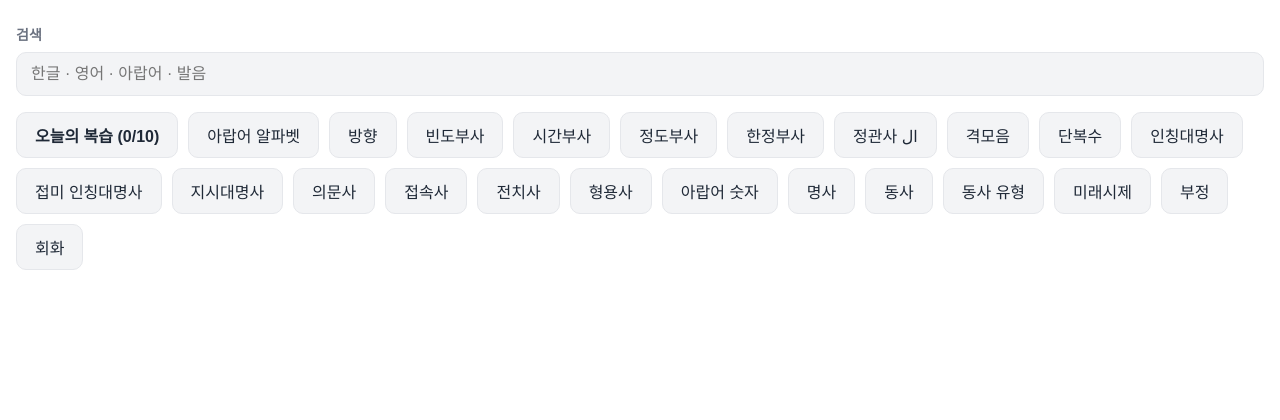
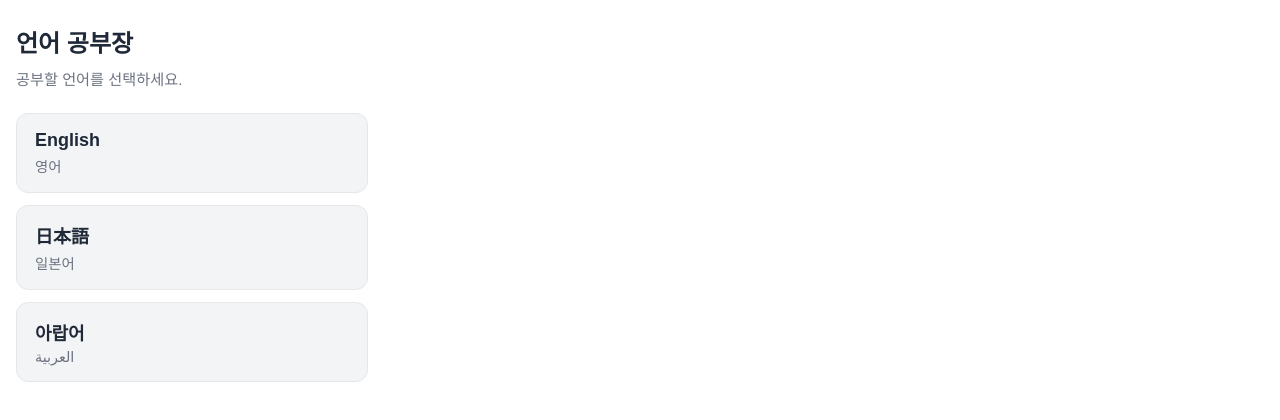
Before and after one commit to pangdungi/arabic-study-notebook, a React (Vite) app: page / in a window 1280 px wide. Shown: the top 420 px of the page. Built offline with nearby package versions, Linux system fonts and the light colour scheme.

Commit message:
메인에 언어 선택을 두고 아랍어는 기존 공부장을 연결한다.
영어·일본어는 빈 화면만 두고 앱 이름을 언어 공부장으로 바꾼다.

Co-authored-by: Cursor <cursoragent@cursor.com>

```diff
--- a/index.html
+++ b/index.html
@@ -5,7 +5,7 @@
     <meta name="viewport" content="width=device-width, initial-scale=1.0" />
     <meta name="theme-color" content="#ffffff" />
     <meta name="apple-mobile-web-app-capable" content="yes" />
-    <meta name="apple-mobile-web-app-title" content="아랍어 공부장" />
+    <meta name="apple-mobile-web-app-title" content="언어 공부장" />
     <link rel="manifest" href="/manifest.webmanifest" />
     <link rel="apple-touch-icon" href="/icon.svg" />
     <link rel="preconnect" href="https://fonts.googleapis.com" />
@@ -14,7 +14,7 @@
       href="https://fonts.googleapis.com/css2?family=Noto+Naskh+Arabic:wght@400;700&display=swap"
       rel="stylesheet"
     />
-    <title>아랍어 공부장</title>
+    <title>언어 공부장</title>
   </head>
   <body>
     <div id="root"></div>
--- a/src/App.tsx
+++ b/src/App.tsx
@@ -1,5 +1,24 @@
+import { useState } from 'react'
+import { getStudyLanguage, type StudyLanguageId } from './lib/studyLanguages'
+import { EmptyLanguagePage } from './pages/EmptyLanguagePage'
+import { LanguageHomePage } from './pages/LanguageHomePage'
 import { StudyPage } from './pages/StudyPage'
 
 export default function App() {
-  return <StudyPage />
+  const [languageId, setLanguageId] = useState<StudyLanguageId | null>(null)
+
+  if (languageId === null) {
+    return <LanguageHomePage onSelect={setLanguageId} />
+  }
+
+  if (languageId === 'ar') {
+    return <StudyPage onExitToLanguages={() => setLanguageId(null)} />
+  }
+
+  const language = getStudyLanguage(languageId)
+  if (!language) {
+    return <LanguageHomePage onSelect={setLanguageId} />
+  }
+
+  return <EmptyLanguagePage language={language} onBack={() => setLanguageId(null)} />
 }
--- a/src/index.css
+++ b/src/index.css
@@ -169,6 +169,99 @@ body {
   font-weight: 600;
 }
 
+.study-nav-btn--languages {
+  width: auto;
+  margin-bottom: 12px;
+  font-size: 0.9375rem;
+}
+
+.language-home__header {
+  margin-bottom: 24px;
+}
+
+.language-home__title {
+  margin: 0 0 8px;
+  font-size: 1.5rem;
+  font-weight: 700;
+}
+
+.language-home__lead {
+  margin: 0;
+  color: #6b7280;
+  font-size: 0.95rem;
+}
+
+.language-home__nav {
+  display: grid;
+  gap: 12px;
+  max-width: 22rem;
+}
+
+.language-home__btn {
+  appearance: none;
+  display: flex;
+  flex-direction: column;
+  align-items: flex-start;
+  gap: 4px;
+  width: 100%;
+  border: 1px solid var(--btn-border);
+  border-radius: 12px;
+  background: var(--btn-bg);
+  color: var(--text);
+  padding: 16px 18px;
+  font: inherit;
+  cursor: pointer;
+  text-align: left;
+}
+
+.language-home__btn:hover {
+  background: var(--btn-hover-bg);
+}
+
+.language-home__btn-title {
+  font-size: 1.125rem;
+  font-weight: 600;
+}
+
+.language-home__btn-sub {
+  font-size: 0.9rem;
+  color: #6b7280;
+}
+
+.language-shell__header {
+  margin-bottom: 20px;
+}
+
+.language-shell__title {
+  margin: 12px 0 4px;
+  font-size: 1.375rem;
+  font-weight: 700;
+}
+
+.language-shell__sub {
+  margin: 0;
+  color: #6b7280;
+  font-size: 0.95rem;
+}
+
+.language-empty {
+  padding: 20px 16px;
+  border: 1px dashed var(--btn-border);
+  border-radius: 12px;
+  background: #fafafa;
+}
+
+.language-empty__text {
+  margin: 0;
+  font-weight: 600;
+}
+
+.language-empty__hint {
+  margin: 8px 0 0;
+  font-size: 0.9rem;
+  color: #6b7280;
+}
+
 .daily-review-intro {
   margin-bottom: 16px;
   padding: 16px;
--- /dev/null
+++ b/src/lib/studyLanguages.ts
@@ -0,0 +1,17 @@
+export type StudyLanguageId = 'en' | 'ja' | 'ar'
+
+export type StudyLanguage = {
+  id: StudyLanguageId
+  title: string
+  subtitle: string
+}
+
+export const studyLanguages: StudyLanguage[] = [
+  { id: 'en', title: 'English', subtitle: '영어' },
+  { id: 'ja', title: '日本語', subtitle: '일본어' },
+  { id: 'ar', title: '아랍어', subtitle: 'العربية' },
+]
+
+export function getStudyLanguage(id: StudyLanguageId): StudyLanguage | undefined {
+  return studyLanguages.find((language) => language.id === id)
+}
--- /dev/null
+++ b/src/pages/EmptyLanguagePage.tsx
@@ -0,0 +1,25 @@
+import type { StudyLanguage } from '../lib/studyLanguages'
+
+type EmptyLanguagePageProps = {
+  language: StudyLanguage
+  onBack: () => void
+}
+
+export function EmptyLanguagePage({ language, onBack }: EmptyLanguagePageProps) {
+  return (
+    <main className="study-page language-shell">
+      <header className="language-shell__header">
+        <button type="button" className="study-nav-btn" onClick={onBack}>
+          언어 선택
+        </button>
+        <h1 className="language-shell__title">{language.title}</h1>
+        <p className="language-shell__sub">{language.subtitle}</p>
+      </header>
+
+      <div className="language-empty">
+        <p className="language-empty__text">아직 정리된 학습 내용이 없습니다.</p>
+        <p className="language-empty__hint">덱을 추가하면 이 화면에 메뉴가 나타납니다.</p>
+      </div>
+    </main>
+  )
+}
--- /dev/null
+++ b/src/pages/LanguageHomePage.tsx
@@ -0,0 +1,31 @@
+import { studyLanguages, type StudyLanguageId } from '../lib/studyLanguages'
+
+type LanguageHomePageProps = {
+  onSelect: (id: StudyLanguageId) => void
+}
+
+export function LanguageHomePage({ onSelect }: LanguageHomePageProps) {
+  return (
+    <main className="study-page language-home">
+      <header className="language-home__header">
+        <h1 className="language-home__title">언어 공부장</h1>
+        <p className="language-home__lead">공부할 언어를 선택하세요.</p>
+      </header>
+
+      <div className="language-home__nav" role="list">
+        {studyLanguages.map((language) => (
+          <button
+            key={language.id}
+            type="button"
+            className="language-home__btn"
+            role="listitem"
+            onClick={() => onSelect(language.id)}
+          >
+            <span className="language-home__btn-title">{language.title}</span>
+            <span className="language-home__btn-sub">{language.subtitle}</span>
+          </button>
+        ))}
+      </div>
+    </main>
+  )
+}
--- a/src/pages/StudyPage.tsx
+++ b/src/pages/StudyPage.tsx
@@ -111,7 +111,11 @@ type PracticeSession = {
   variant?: 'arabic-first' | 'korean-first'
 }
 
-export function StudyPage() {
+type StudyPageProps = {
+  onExitToLanguages?: () => void
+}
+
+export function StudyPage({ onExitToLanguages }: StudyPageProps = {}) {
   const [view, setView] = useState<StudyView>('home')
   const [negationCategoryId, setNegationCategoryId] = useState(negationCategories[0]?.id ?? '')
   const [verbFormId, setVerbFormId] = useState(verbPatternForms[0]?.id ?? 'form-1')
@@ -794,6 +798,16 @@ export function StudyPage() {
 
   return (
     <main className="study-page">
+      {onExitToLanguages ? (
+        <button
+          type="button"
+          className="study-nav-btn study-nav-btn--languages"
+          onClick={onExitToLanguages}
+        >
+          ← 언어 선택
+        </button>
+      ) : null}
+
       <div className="study-search">
         <label className="study-search__label" htmlFor="study-search-input">
           검색
```
Also changed, not shown: public/manifest.webmanifest.
